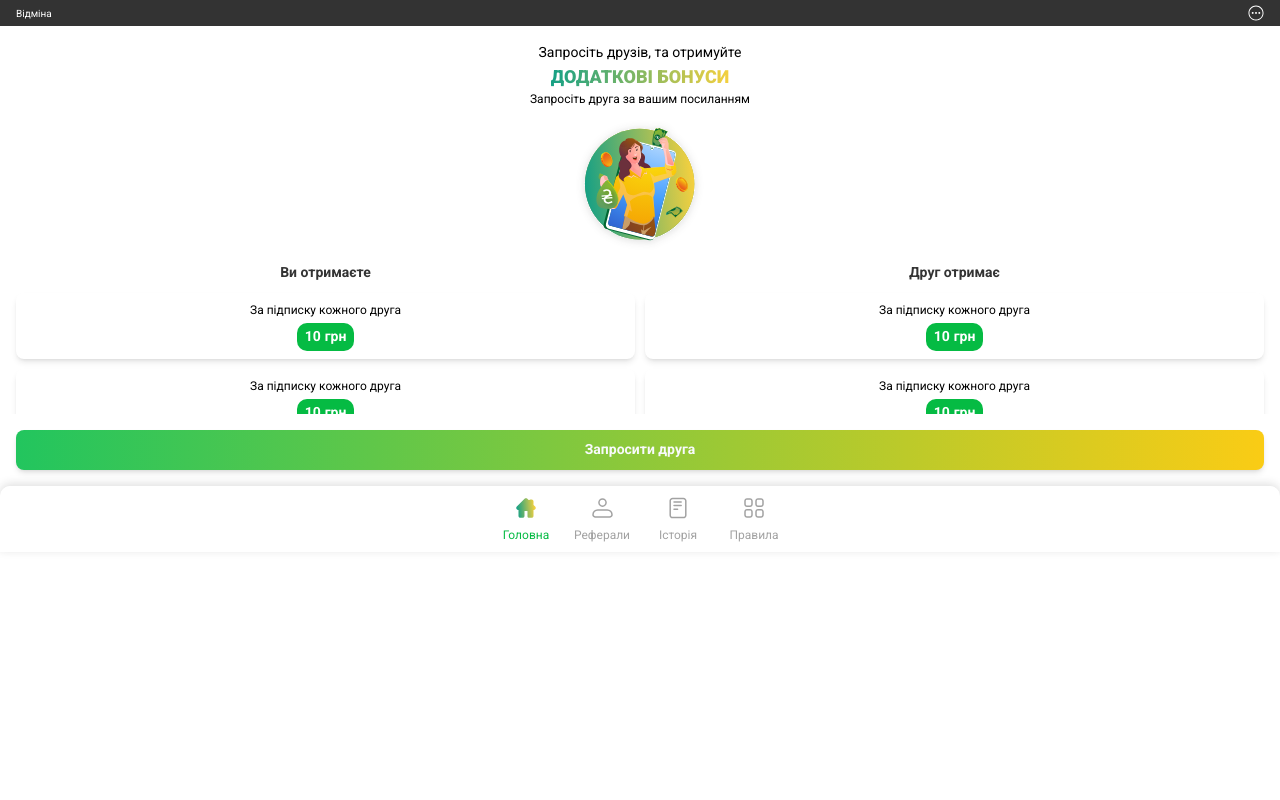
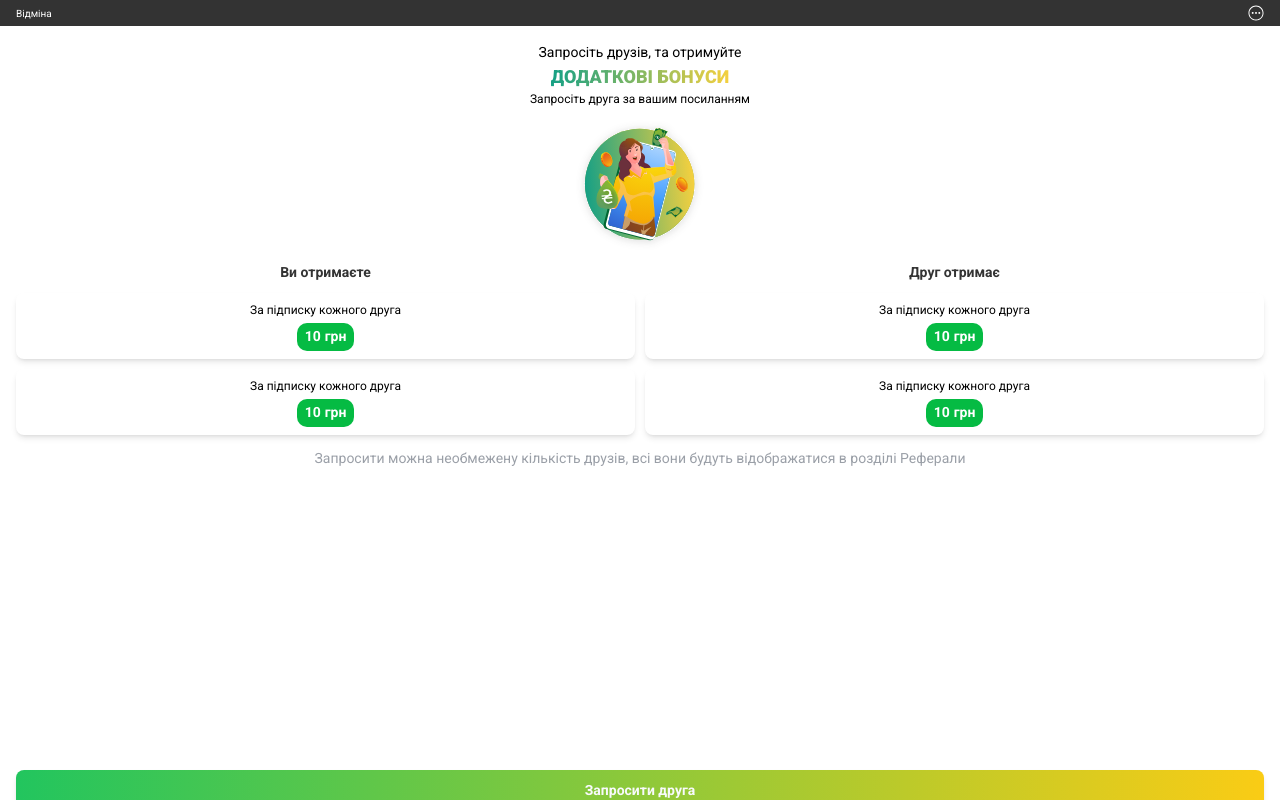
Before and after one commit to SHEFF48/tg_bot_front, a Next.js app: page / in a window 1280 px wide. Built offline with nearby package versions, Linux system fonts and the light colour scheme.

Commit message:
Update layout.tsx

```diff
--- a/src/app/layout.tsx
+++ b/src/app/layout.tsx
@@ -29,13 +29,15 @@ export default function RootLayout({
     <html lang="en">
       <body
         className={cn(
-          "h-lhv w-full fixed flex flex-col justify-between bg-background font-sans antialiased ",
+          "h-screen w-full fixed flex flex-col justify-between bg-background font-sans antialiased ",
           fontSans.variable
         )}
       >
-        <Header />
-        {children}
-        <Footer />
+        <div className="fixed w-full h-full top-0 bottom-0 left-0 right-0">
+          <Header />
+          {children}
+          <Footer />
+        </div>
       </body>
     </html>
   );
```
